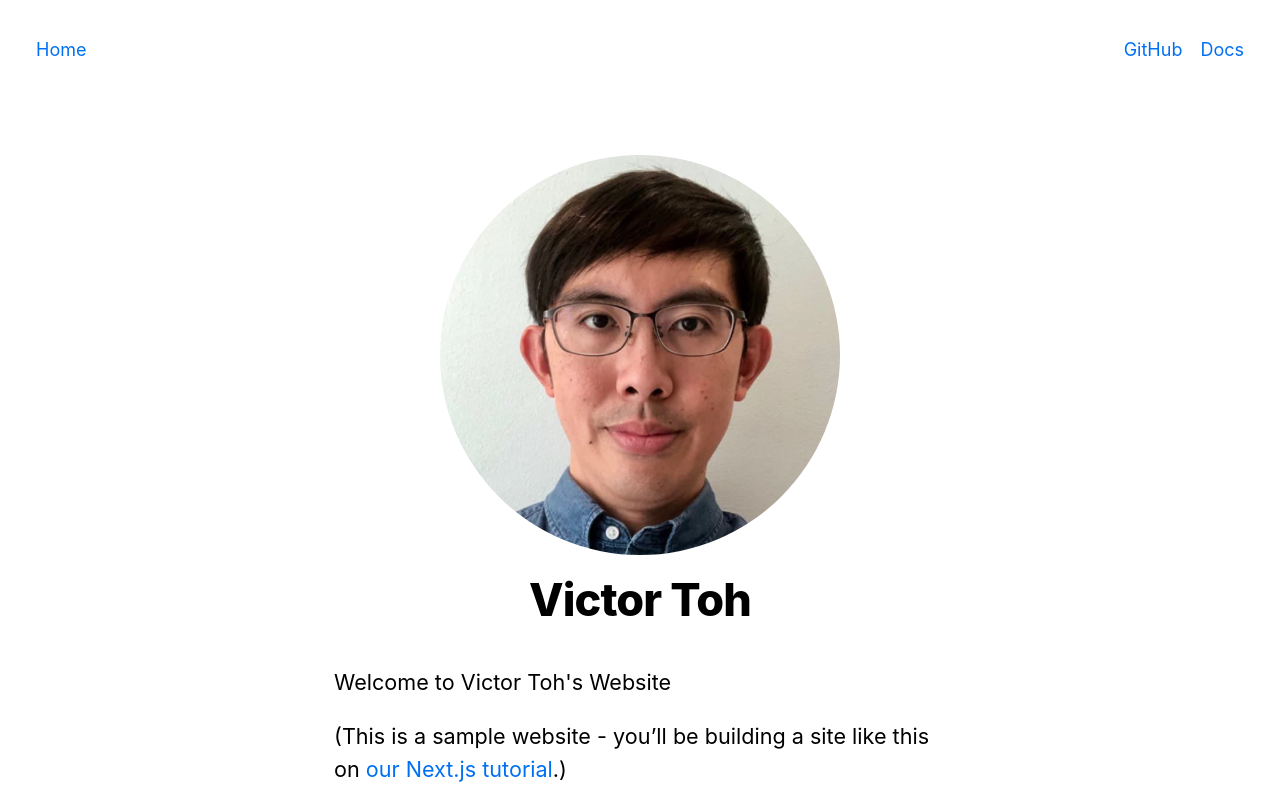
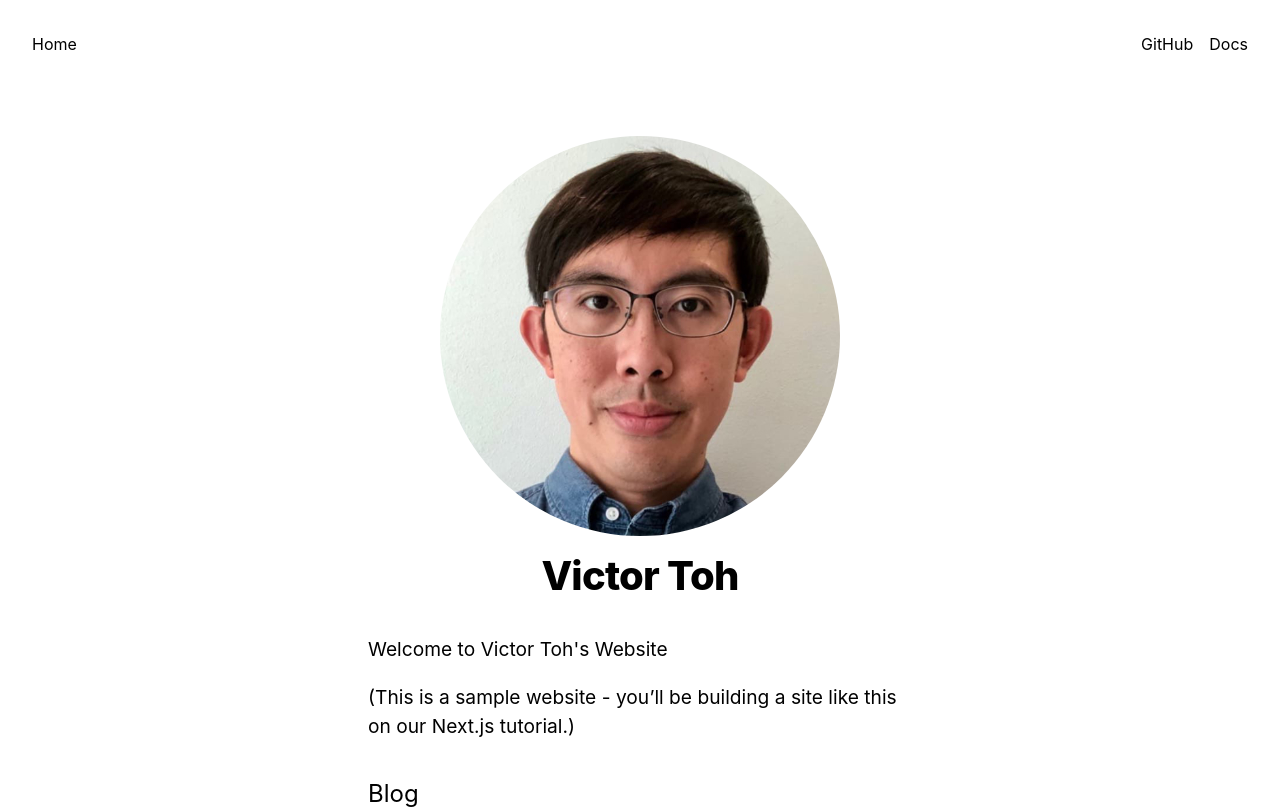
Before and after one commit to zeppytoh/jesuslovesjp, a Next.js app: page / in a window 1280 px wide. Shown: the top 809 px of the page. Built offline with nearby package versions, Linux system fonts and the light colour scheme.

Commit message:
Remove nextjs global css

```diff
--- a/styles/global.css
+++ b/styles/global.css
@@ -7,9 +7,6 @@
 /* Stop purging. */
 
 /* Write your own custom component styles here */
-.btn-blue {
-  @apply bg-blue-500 text-white font-bold py-2 px-4 rounded;
-}
 
 /* Start purging... */
 @tailwind utilities;
@@ -18,26 +15,11 @@
 /* Your own custom utilities */
 html,
 body {
-  padding: 0;
-  margin: 0;
-  font-family: -apple-system, BlinkMacSystemFont, Segoe UI, Roboto, Oxygen, Ubuntu,
-    Cantarell, Fira Sans, Droid Sans, Helvetica Neue, sans-serif;
-  line-height: 1.6;
-  font-size: 18px;
-  -webkit-text-size-adjust: 100%;
+  font-family: -apple-system, BlinkMacSystemFont, Segoe UI, Roboto, Oxygen, Ubuntu, Cantarell, Fira Sans, Droid Sans, Helvetica Neue, sans-serif;
 }
 
 * {
   box-sizing: border-box;
-}
-
-a {
-  color: #0070f3;
-  text-decoration: none;
-}
-
-a:hover {
-  text-decoration: underline;
 }
 
 img {
```
